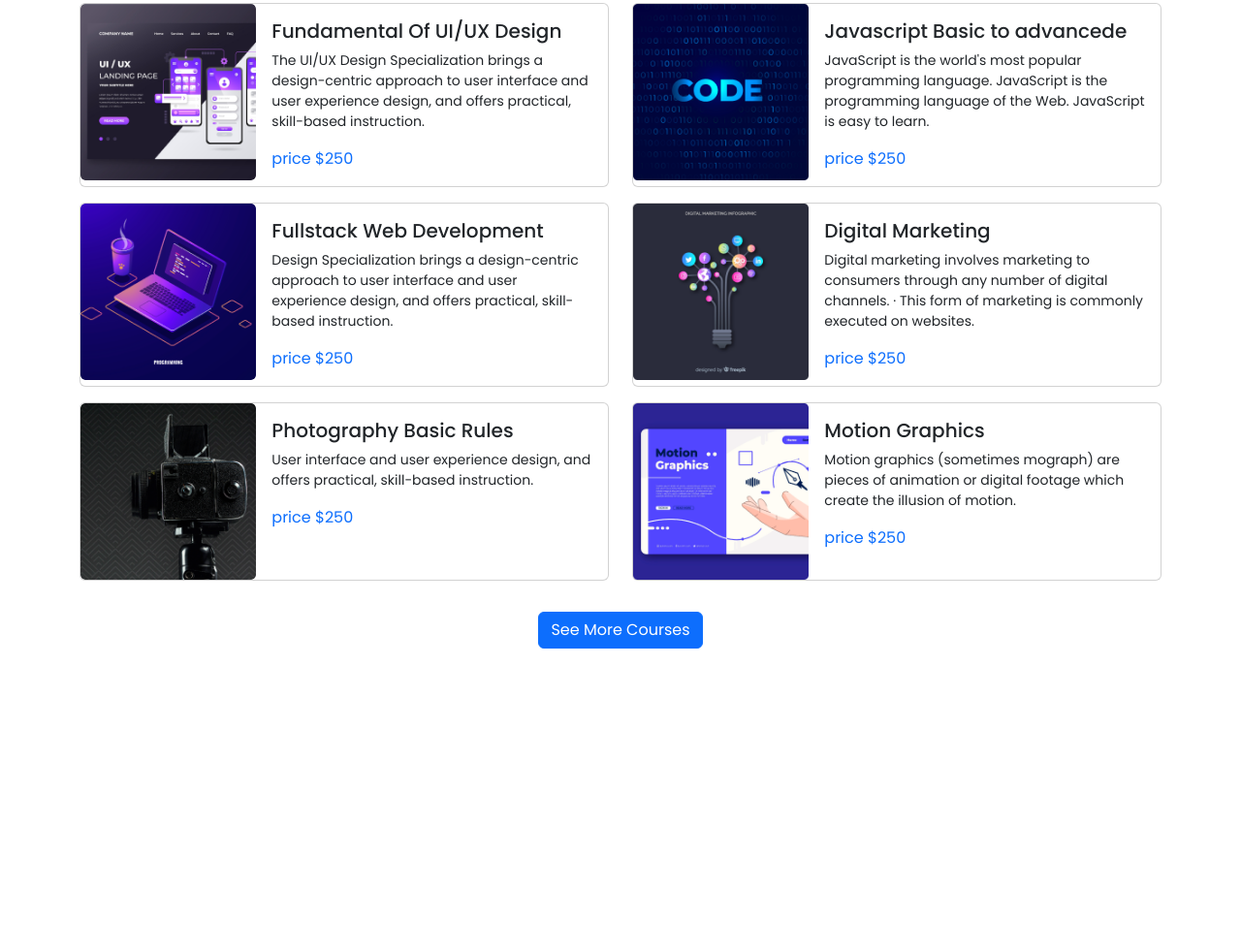
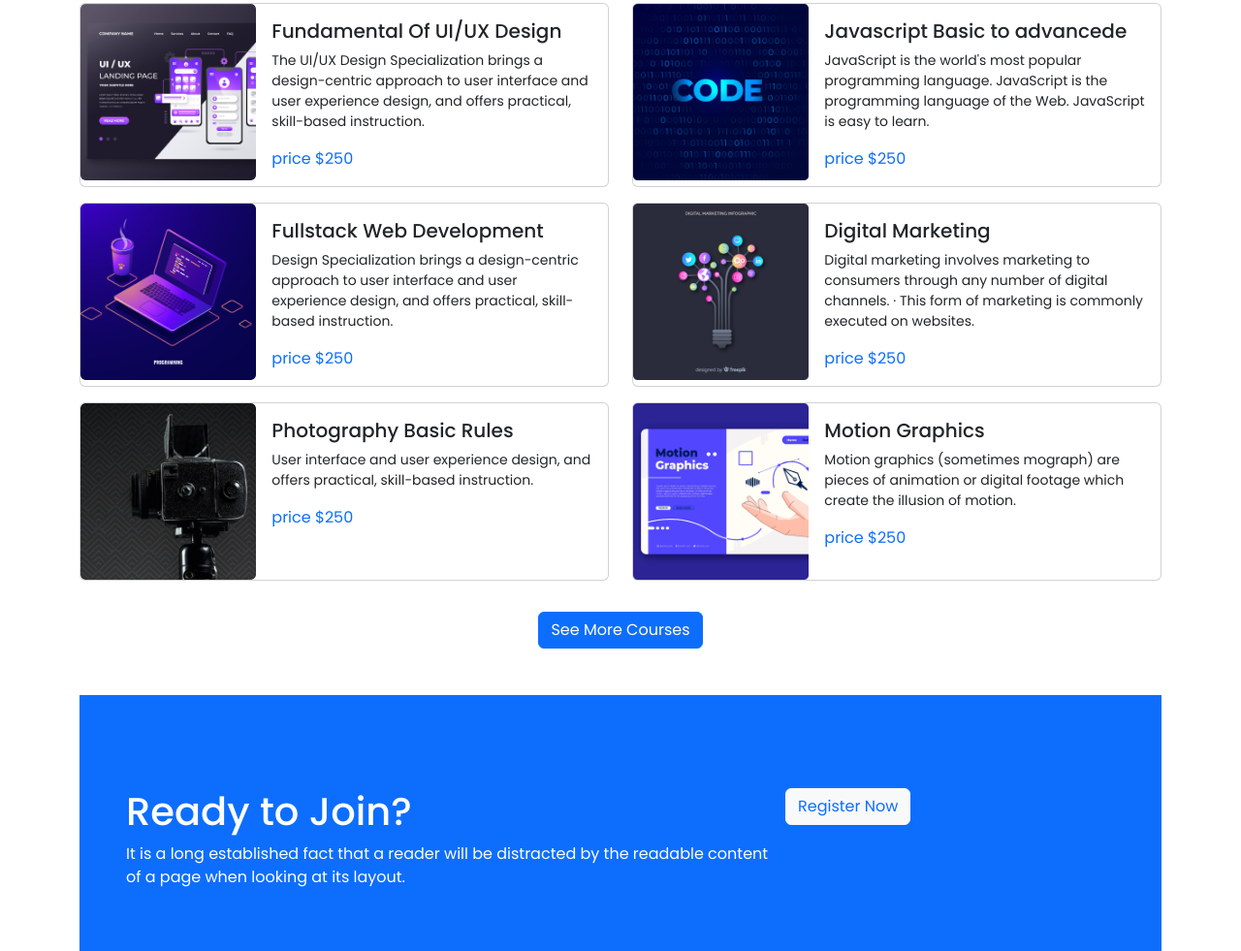
Before and after one commit to zarrin-tasnim/Assignment-3, a plain HTML site: page index.html in a window 1280 px wide. Shown: the part 879-1860 px from the top of the page at 97% size. Before the commit the page ends 1548 px from the top, so only its background shows below. Drawn offline with nearby package versions, Linux system fonts and the light colour scheme.

Commit message:
registration-area

```diff
--- a/index.html
+++ b/index.html
@@ -255,10 +255,32 @@
                     <a href="" class="btn btn-primary">See More Courses</a>
                 </div>
             </div>
-
         </section>
+        <!-- courses area end -->
+        <!-- registration area start -->
+        <section>
+            <div class="container mt-5 ">
+                    <div class="row g-0">
+                        <div class="bg-primary p-5 d-flex justify-content-around text-white">
+                        <div class="col-sm-12 col-md-8 col-lg-8 pt-5"><h1>Ready to Join?</h1>
+                        <p>It is a long established fact that a reader will be distracted by the readable content of a page when looking at its
+                            layout.</p></div>
+                        <div class="col-sm-12 col-md-4 col-lg-4 pt-5"><a href="" class="btn btn-light text-primary">Register Now</a></div>
+                    </div>
+                    </div>
+                    <!-- <div class="registration-detail text-white">
+                        <h1>Ready to Join?</h1>
+                        <p>It is a long established fact that a reader will be distracted by the readable content of a page when looking at its
+                            layout.</p>
+                    </div>
+                    <div class="registration-btn">
+                        <a href="" class="btn btn-primary">Registration Now</a>
+                    </div> -->
+                </div>
+            </div>
+        </section>
+        <!-- registration area end -->
     </main>
-    <!-- courses area end -->
 
     <!--bootstrap js cdn -->
     <script src="https://cdn.jsdelivr.net/npm/bootstrap@5.2.0/dist/js/bootstrap.bundle.min.js"
```
